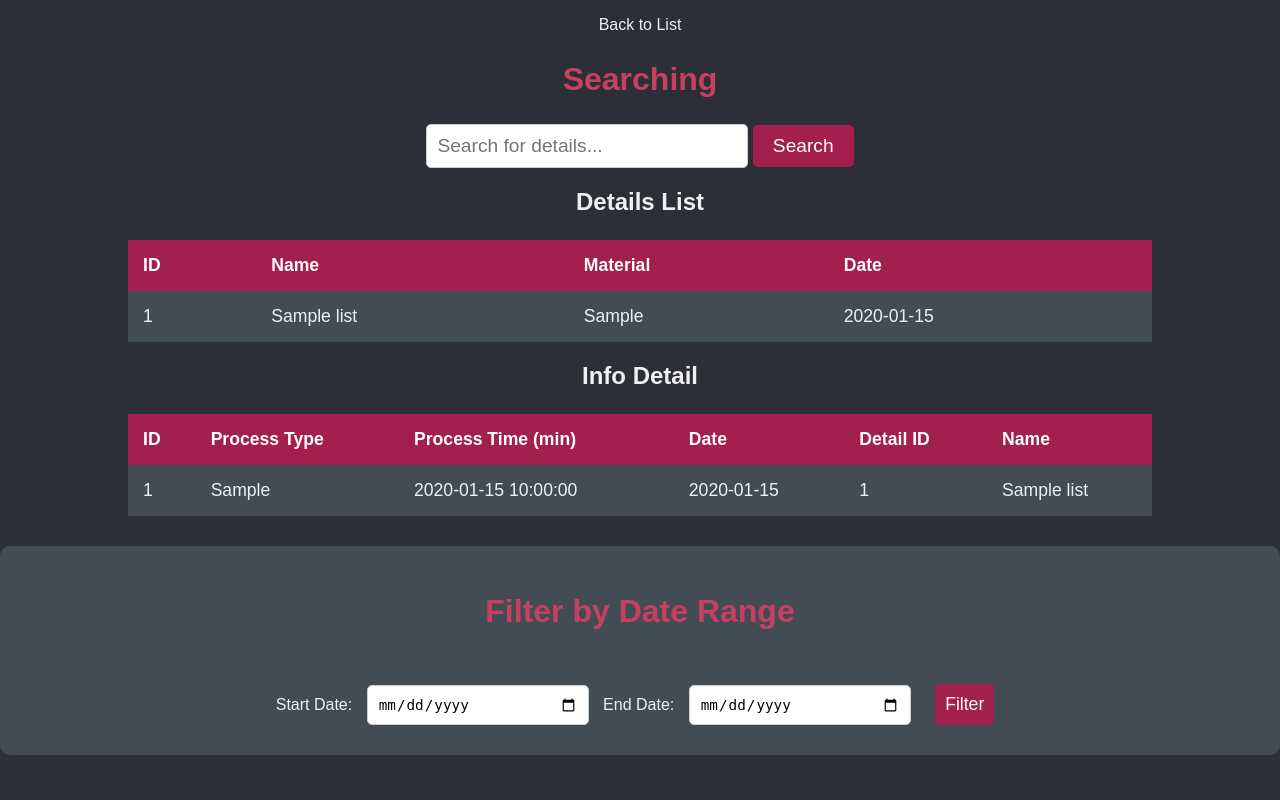
After one commit to ppvictoriaaa/OBET_lab1-2, a PHP site: page /lab3/searching.php in a window 1280 px wide. The commit adds this page. Run offline with PHP 8.4, Linux system fonts and the light colour scheme; tables that the repository leaves empty or names only in its code hold one stand-in row (values such as "Sample post").

Commit message:
lab3 added

```diff
--- a/index.php
+++ b/index.php
@@ -117,7 +117,7 @@
         if ($result) {
             echo "<form method='POST' action=''>";
             echo "<table>";
-            echo "<tr><th>Select</th><th>ID</th><th>Name</th><th>Material</th></tr>";
+            echo "<tr><th>Select</th><th>ID</th><th>Name</th><th>Material</th><th>Date</th></tr>";
 
             while ($row = mysqli_fetch_array($result, MYSQLI_ASSOC)) {
                 echo "<tr>";
@@ -125,6 +125,7 @@
                 echo "<td>" . htmlspecialchars($row['detail_id']) . "</td>";
                 echo "<td><a href='info_detail.php?detail_id=" . $row['detail_id'] . "&name=" . urlencode($row['name']) . "'>" . htmlspecialchars($row['name']) . "</a></td>";
                 echo "<td>" . htmlspecialchars($row['material']) . "</td>";
+                echo "<td>" . date('Y-m-d', strtotime($row['date_added'])) . "</td>";
                 echo "</tr>";
             }
 
@@ -132,6 +133,8 @@
             echo "<div class='button-container'>";
             echo "<button type='submit' name='delete' class='delete-button'>Delete</button>";
             echo "<a href='add_detail.php' class='add-button'>Add</a>";
+            echo "<a href='lab3/statistic.php' class='add-button'>Statistic</a>";
+
             echo "</div>";
             echo "</form>";
         } else {
--- a/info_detail.php
+++ b/info_detail.php
@@ -1,5 +1,6 @@
 <!DOCTYPE html>
 <html lang="uk">
+
 <head>
     <meta charset="UTF-8">
     <meta name="viewport" content="width=device-width, initial-scale=1.0">
@@ -148,6 +149,7 @@
                 }
             }
 
+            //showing the table
             echo "<h2>Info Details for $name with Detail ID $detail_id</h2>";
             echo "<form method='POST' action=''>";
             echo "<table>";
@@ -163,7 +165,7 @@
                 echo " &#8593; &#8595;";
             }
 
-            echo "</th><th>Detail ID</th></tr>";
+            echo "</th><th>Date</th><th>Detail ID</th></tr>";
 
             if ($result && mysqli_num_rows($result) > 0) {
                 while ($row = mysqli_fetch_array($result, MYSQLI_ASSOC)) {
@@ -172,6 +174,7 @@
                     echo "<td>" . htmlspecialchars($row['id']) . "</td>";
                     echo "<td>" . htmlspecialchars($row['process_type']) . "</td>";
                     echo "<td>" . htmlspecialchars($row['process_time_min']) . "</td>";
+                    echo "<td>" . date('Y-m-d', strtotime($row['date_added'])) . "</td>";
                     echo "<td>" . htmlspecialchars($row['detail_id']) . "</td>";
                     echo "</tr>";
                 }
@@ -198,4 +201,5 @@
 
     </div>
 </body>
+
 </html>
--- /dev/null
+++ b/lab3/searching.php
@@ -0,0 +1,240 @@
+<!DOCTYPE html>
+<html lang="en">
+
+<head>
+    <meta charset="UTF-8">
+    <meta name="viewport" content="width=device-width, initial-scale=1.0">
+    <title>Search Results</title>
+    <style>
+        body {
+            background-color: #2c2f36;
+            color: #f0f0f0;
+            font-family: Arial, sans-serif;
+            margin: 0;
+            padding: 0;
+            text-align: left;
+        }
+
+        h2 {
+            text-align: center;
+            font-size: 2em;
+            color: rgb(198, 64, 98);
+        }
+
+        h3 {
+            font-size: 1.5em;
+            margin-top: 20px;
+            text-align: center;
+
+        }
+
+        .search-container {
+            text-align: center;
+            margin: 20px 0;
+        }
+
+        .search-container input {
+            padding: 10px;
+            font-size: 1.2em;
+            width: 300px;
+            border-radius: 5px;
+            border: 1px solid #ccc;
+        }
+
+        .search-container button {
+            padding: 10px 20px;
+            font-size: 1.2em;
+            background-color: rgb(163, 31, 77);
+            color: white;
+            border: none;
+            cursor: pointer;
+            border-radius: 5px;
+        }
+
+        .search-container button:hover {
+            background-color: rgb(198, 64, 98);
+        }
+
+        table {
+            width: 80%;
+            margin: 20px auto;
+            border-collapse: collapse;
+            background-color: #3d4349;
+            border-radius: 10px;
+        }
+
+        th,
+        td {
+            padding: 15px;
+            text-align: left;
+            font-size: 1.1em;
+        }
+
+        th {
+            background-color: rgb(163, 31, 77);
+            color: #fff;
+        }
+
+        tr:nth-child(even) {
+            background-color: #444c53;
+        }
+
+        tr:nth-child(odd) {
+            background-color: #3d4349;
+        }
+
+        tr:hover {
+            background-color: #5f666d;
+        }
+
+        a {
+            color: #f0f0f0;
+            text-decoration: none;
+        }
+
+        a:hover {
+
+            text-decoration: underline;
+        }
+
+        .no-data {
+            text-align: center;
+            font-size: 1.2em;
+            margin: 20px;
+            color: #f0f0f0;
+        }
+
+
+        .date-range {
+            text-align: center;
+            margin-top: 30px;
+            padding: 20px;
+            background-color: #444c53;
+            border-radius: 10px;
+        }
+
+        .date-range input,
+        .date-range button {
+            font-size: 1.1em;
+            padding: 10px;
+            margin: 10px;
+            border-radius: 5px;
+        }
+
+        .date-range input {
+            width: 200px;
+            border: 1px solid #ccc;
+        }
+
+        .date-range button {
+            background-color: rgb(163, 31, 77);
+            color: white;
+            border: none;
+            cursor: pointer;
+        }
+
+        .date-range button:hover {
+            background-color: rgb(198, 64, 98);
+        }
+
+        .back_to_list {
+            color: #f0f0f0;
+            text-decoration: none;
+            text-align: center;
+        }
+    </style>
+</head>
+
+<?php
+$link = mysqli_connect("localhost:3307", "root", "password", "mytechcard");
+if (!$link) {
+    die("Connection failed: " . mysqli_connect_error());
+}
+
+$search_query = isset($_POST['search_query']) ? $_POST['search_query'] : '';
+
+$start_date = isset($_POST['start_date']) ? $_POST['start_date'] : '';
+$end_date = isset($_POST['end_date']) ? $_POST['end_date'] : '';
+
+// with pattern
+$search_query = str_replace('*', '%', $search_query);
+$search_query = str_replace('?', '_', $search_query);
+
+// key word
+$sql_details_list = "SELECT * FROM details_list WHERE (name LIKE '%$search_query%' OR detail_id LIKE '%$search_query%')";
+if ($start_date && $end_date) {
+    $sql_details_list .= " AND date_added BETWEEN '$start_date' AND '$end_date'";
+}
+$result_details_list = mysqli_query($link, $sql_details_list);
+
+$sql_info_detail = "SELECT * FROM info_detail WHERE (process_type LIKE '%$search_query%' OR process_time_min LIKE '%$search_query%' OR detail_id LIKE '%$search_query%')";
+if ($start_date && $end_date) {
+    $sql_info_detail .= " AND date_added BETWEEN '$start_date' AND '$end_date'";
+}
+$result_info_detail = mysqli_query($link, $sql_info_detail);
+?>
+
+<body>
+    <p class="back_to_list"><a href="../index.php">Back to List</a></p>
+
+    <h2>Searching</h2>
+    <div class="search-container">
+        <form method="POST" action="searching.php">
+            <input type="text" name="search_query" value="<?php echo htmlspecialchars($search_query); ?>" placeholder="Search for details...">
+            <button type="submit">Search</button>
+        </form>
+    </div>
+
+    <h3>Details List</h3>
+    <?php
+    if ($result_details_list && mysqli_num_rows($result_details_list) > 0) {
+        echo "<table><tr><th>ID</th><th>Name</th><th>Material</th><th>Date</th></tr>";
+        while ($row = mysqli_fetch_array($result_details_list, MYSQLI_ASSOC)) {
+            echo "<tr><td>" . htmlspecialchars($row['detail_id']) . "</td>";
+            echo "<td><a href='../info_detail.php?detail_id=" . $row['detail_id'] . "&name=" . urlencode($row['name']) . "'>" . htmlspecialchars($row['name']) . "</a></td>";
+            echo "<td>" . htmlspecialchars($row['material']) . "</td>";
+            echo "<td>" . date('Y-m-d', strtotime($row['date_added'])) . "</td></tr>";
+        }
+        echo "</table>";
+    } else {
+        echo "<p class='no-data'>No data found in the details list.</p>";
+    }
+    ?>
+
+    <h3>Info Detail</h3>
+    <?php
+    if ($result_info_detail && mysqli_num_rows($result_info_detail) > 0) {
+        echo "<table><tr><th>ID</th><th>Process Type</th><th>Process Time (min)</th><th>Date</th><th>Detail ID</th><th>Name</th></tr>";
+        while ($row = mysqli_fetch_array($result_info_detail, MYSQLI_ASSOC)) {
+            $detail_id = $row['detail_id'];
+            $sql_name = "SELECT name FROM details_list WHERE detail_id = '$detail_id'";
+            $result_name = mysqli_query($link, $sql_name);
+            $name_row = mysqli_fetch_array($result_name, MYSQLI_ASSOC);
+            $name = $name_row ? $name_row['name'] : 'Unknown';
+            echo "<tr><td>" . htmlspecialchars($row['id']) . "</td>";
+            echo "<td>" . htmlspecialchars($row['process_type']) . "</td>";
+            echo "<td>" . htmlspecialchars($row['process_time_min']) . "</td>";
+            echo "<td>" . date('Y-m-d', strtotime($row['date_added'])) . "</td>";
+            echo "<td>" . htmlspecialchars($row['detail_id']) . "</td>";
+            echo "<td><a href='../info_detail.php?detail_id=" . $row['detail_id'] . "&name=" . urlencode($name) . "'>" . htmlspecialchars($name) . "</a></td></tr>";
+        }
+        echo "</table>";
+    } else {
+        echo "<p class='no-data'>No data found in the info detail.</p>";
+    }
+    ?>
+
+    <div class="date-range">
+        <h2>Filter by Date Range</h2>
+        <form method="POST" action="searching.php">
+            <br>
+            <label for="start_date">Start Date:</label>
+            <input type="date" name="start_date" value="<?php echo htmlspecialchars($start_date); ?>">
+            <label for="end_date">End Date:</label>
+            <input type="date" name="end_date" value="<?php echo htmlspecialchars($end_date); ?>">
+            <button type="submit">Filter</button>
+        </form>
+    </div>
+</body>
+
+</html>
```
Also changed, not shown: lab3/statistic.php (added, +153 -0 lines).
